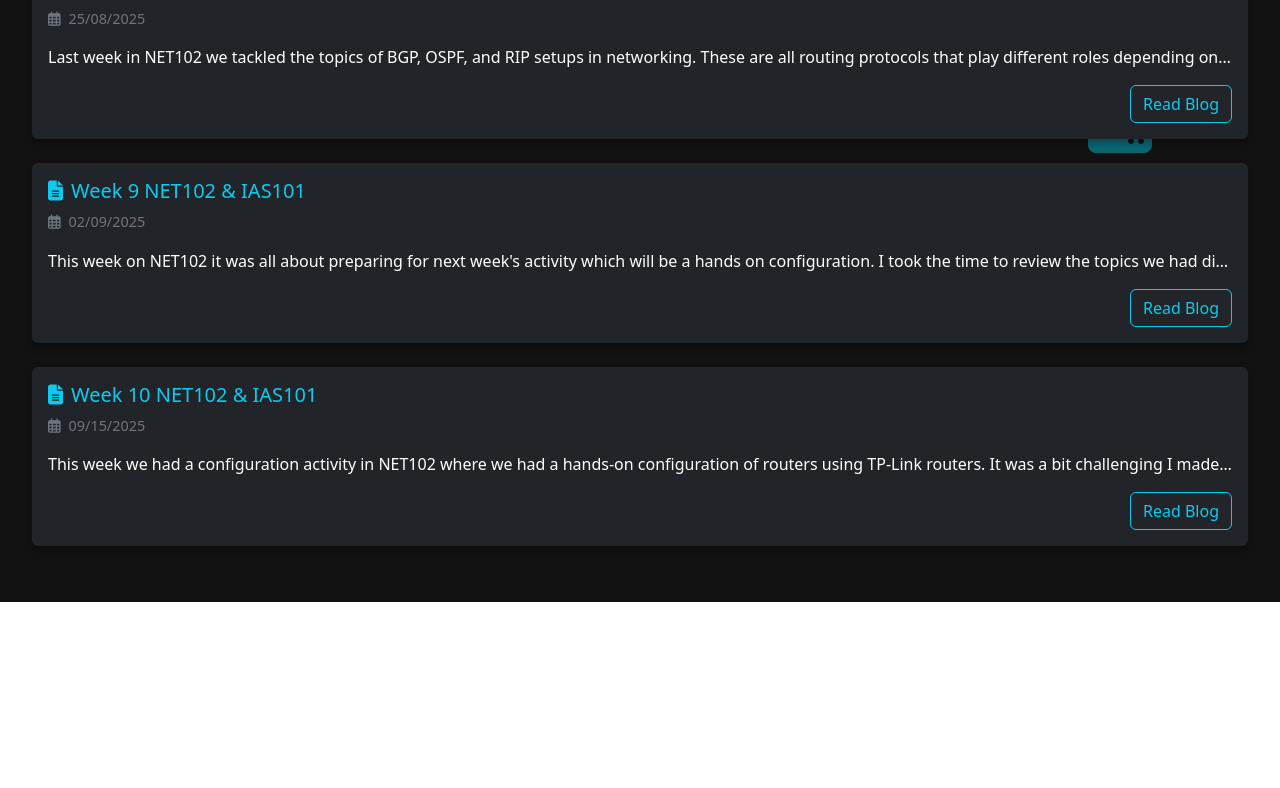
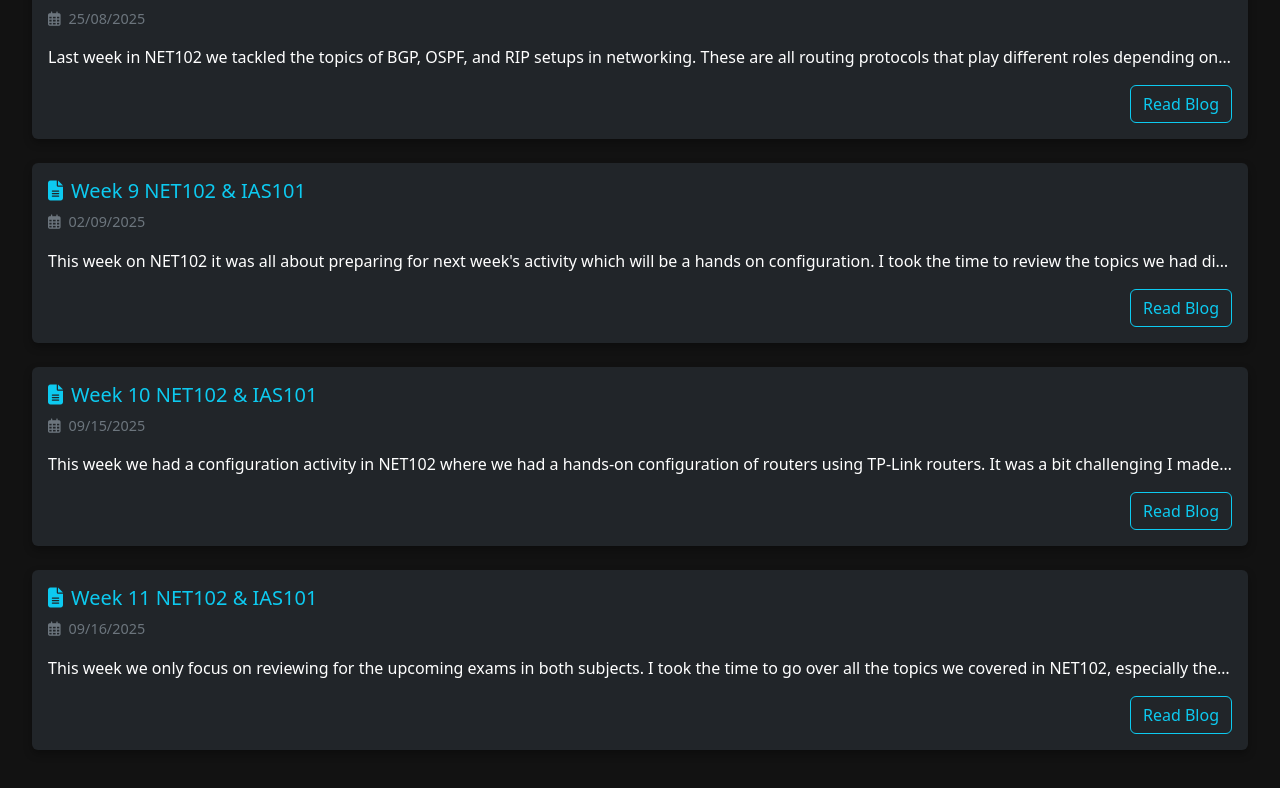
Before and after one commit to alecxander567/My-Blog-Website, a React (Vite) app: page /home in a window 1280 px wide. Shown: the part 1626-2414 px from the top of the page. Before the commit the page ends 2228 px from the top, so only its background shows below. Built offline with nearby package versions, Linux system fonts and the light colour scheme.

Commit message:
added week 11

```diff
--- a/src/Components/Homepage.jsx
+++ b/src/Components/Homepage.jsx
@@ -113,6 +113,15 @@ Both topics were challenging to learn, but we are eager to understand more. As a
       Overall, it was a week full of learning and practical experience. I’m looking forward to improving my skills in NET102 and gaining more insights in IAS101 in the coming weeks.`,
       date: "09/15/2025",
     },
+    {
+      title: "Week 11 NET102 & IAS101",
+      content: `This week we only focus on reviewing for the upcoming exams in both subjects. I took the time to go over all the topics we covered in NET102, especially the routing protocols and configurations. I studies some commands to ensure I understood how to set up and manage networks effectively.
+
+      For IAS101, I reviewed the key concepts we discussed throughout the course, including security policies, legal issues, and the importance of training employees. I also looked into some real-life examples of security breaches to see how lack of planning can lead to vulnerabilities.
+
+      Overall, it was a week dedicated to preparation and review. I want to make sure I'm ready for the exams and that I have a solid understanding of the concepts in both subjects. I'm looking forward to applying what I've learned in practical scenarios in the future.`,
+      date: "09/16/2025",
+    },
   ];
 
   const [selectedBlog, setSelectedBlog] = useState(null);
@@ -189,6 +198,7 @@ Both topics were challenging to learn, but we are eager to understand more. As a
           <option value="Week 8">Week 8</option>
           <option value="Week 9">Week 9</option>
           <option value="Week 10">Week 10</option>
+          <option value="Week 11">Week 11</option>
         </select>
       </div>
 
```
